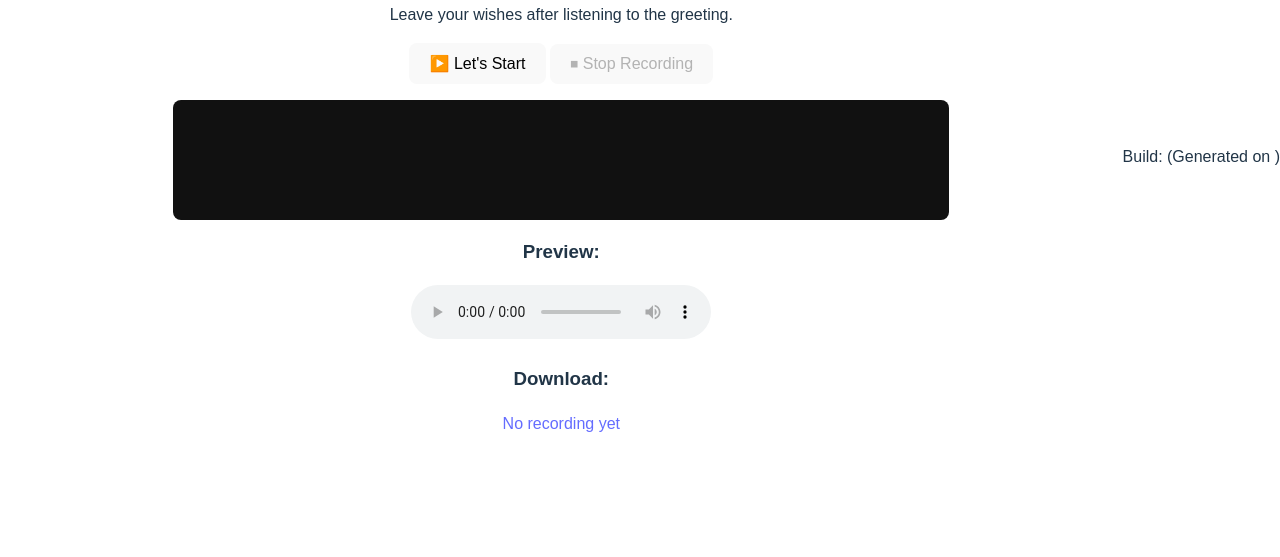
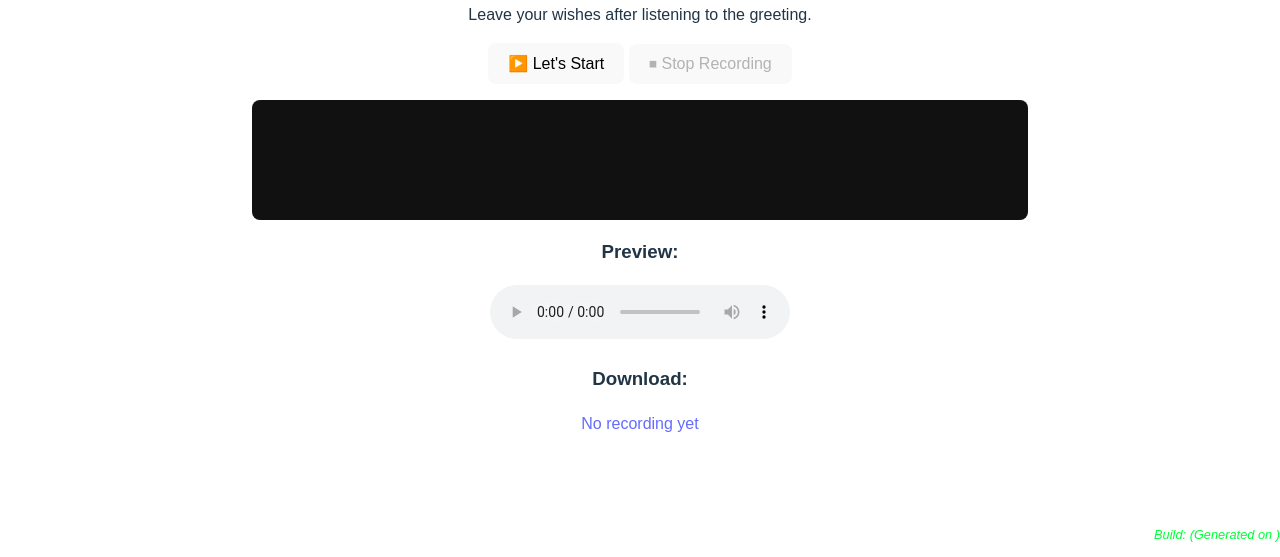
Before and after one commit to akluha72/virtual-guest-book, a website built with Vite: page index.html in a window 1280 px wide. Shown: the part 243-800 px from the top of the page. Built offline with nearby package versions, Linux system fonts and the light colour scheme.

Commit message:
dev(version-tag): add version tag on the page

```diff
--- a/index.html
+++ b/index.html
@@ -29,6 +29,16 @@
     h1 {
       font-family: "Sacramento", cursive;
     }
+
+    .version-tag {
+      font-size: 0.8rem;
+      font-style: italic;
+      position: fixed;
+      bottom: 0;
+      right: 0;
+      color: #00ff37;
+      margin-top: 2rem;
+    }
   </style>
 
   <link rel="preconnect" href="https://fonts.googleapis.com">
@@ -56,9 +66,6 @@
     <script type="module" src="/src/main.js"></script>
   </div>
 
-  <!-- MAJOR.MINOR.PATCH -->
-  <!-- <p class="version-tag">v1.0.0 (2025-09-29)</p> -->
-
   <p class="version-tag">
     Build:
     <script>document.write(__APP_VERSION__)</script>
```
